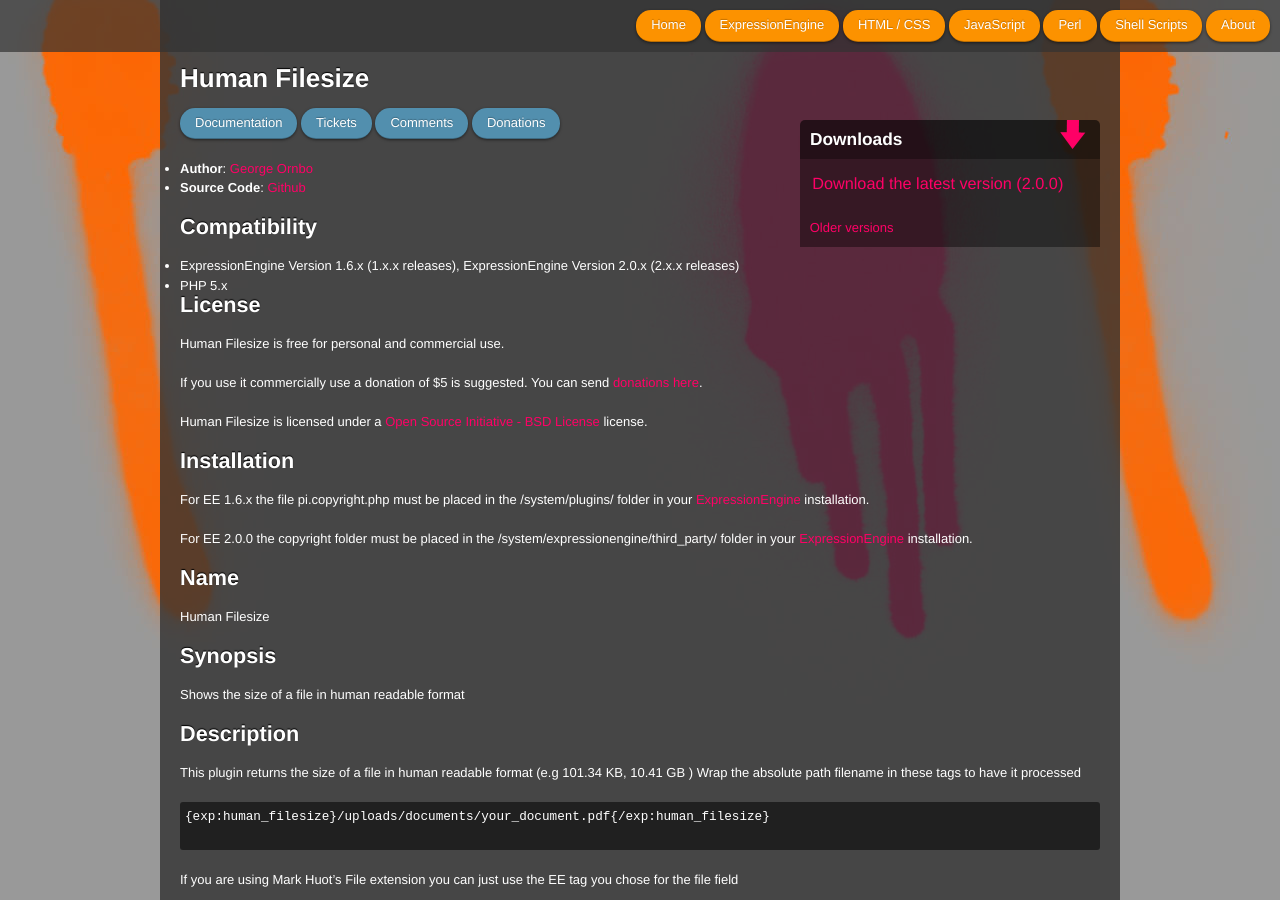
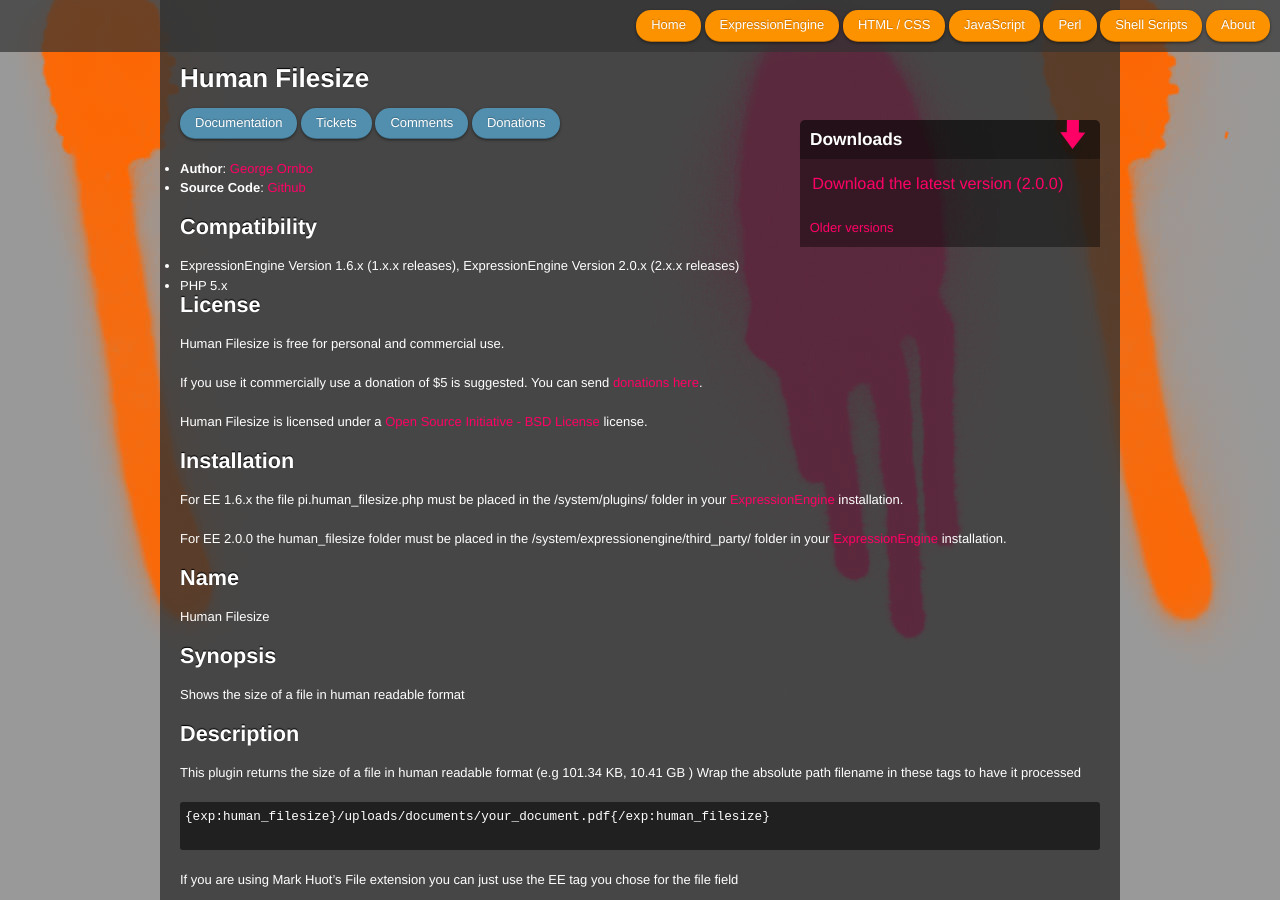
Before and after one commit to shapeshed/shapeshed.github.com, a Jekyll site: the page built from _posts/2009-08-05-filesize.markdown, in a window 1280 px wide and 900 px high. Built offline with Jekyll 4.4.1, drawn with Linux system fonts in a browser that asks for light colours; nearby versions of some CDN libraries; Markdown is read by kramdown in place of the engine named in the settings; comment, search, counter and statistics services are not loaded.

Commit message:
fix for documentation

```diff
--- a/_posts/2009-08-05-filesize.markdown
+++ b/_posts/2009-08-05-filesize.markdown
@@ -29,9 +29,9 @@
 
 ## Installation
 
-For EE 1.6.x the file pi.copyright.php must be placed in the /system/plugins/ folder in your [ExpressionEngine][] installation.
+For EE 1.6.x the file pi.human_filesize.php must be placed in the /system/plugins/ folder in your [ExpressionEngine][] installation.
 
-For EE 2.0.0 the copyright folder must be placed in the /system/expressionengine/third_party/ folder in your [ExpressionEngine][] installation.
+For EE 2.0.0 the human_filesize folder must be placed in the /system/expressionengine/third_party/ folder in your [ExpressionEngine][] installation.
 
 ## Name
 
```
